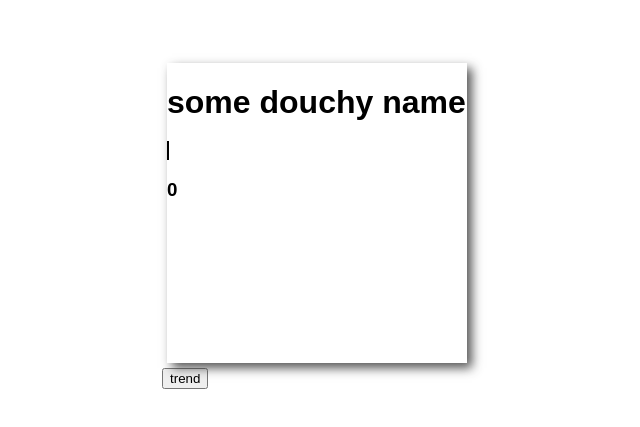
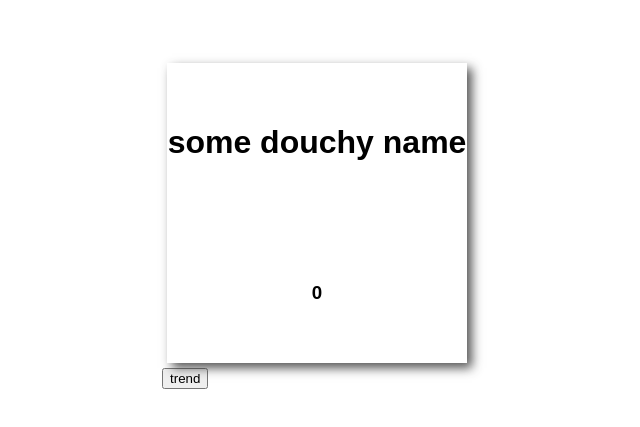
Before and after one commit to 81Jeremiah/content-creator-database, a React (Create React App) app in the folder client/: page / in a window 1280 px wide. Shown: the part 277-704 px from the top of the page, without its empty margins (323-963 px from the left). Built offline with nearby package versions, Linux system fonts and the light colour scheme.

Commit message:
fixed css on the front card of the creator

```diff
--- a/client/src/components/creators/FrontCard.js
+++ b/client/src/components/creators/FrontCard.js
@@ -7,7 +7,7 @@ export default class CardFront extends Component {
 
       <div className="card-front">
       <h1 className="creator-name"> {this.props.name} </h1>
-      <span />
+
       <h3 className="trending"> {this.props.trending}</h3>
 
       </div>
--- a/client/src/index.css
+++ b/client/src/index.css
@@ -46,6 +46,11 @@ body, html, #root {
   transition-duration: 1s;
   box-shadow: 5px 5px 10px;
   box-shadow: 5px 5px 10px rgb(55, 55, 55, 0.85);
+  text-align: center;
+  display: flex;
+  flex-direction: column;
+  justify-content: space-around;
+  align-items: center;
 
 }
 
@@ -64,6 +69,9 @@ body, html, #root {
   align-items: center;
 }
 
+.trend-button {
+}
+
 span {
   border: none;
   width: 80%;
```
